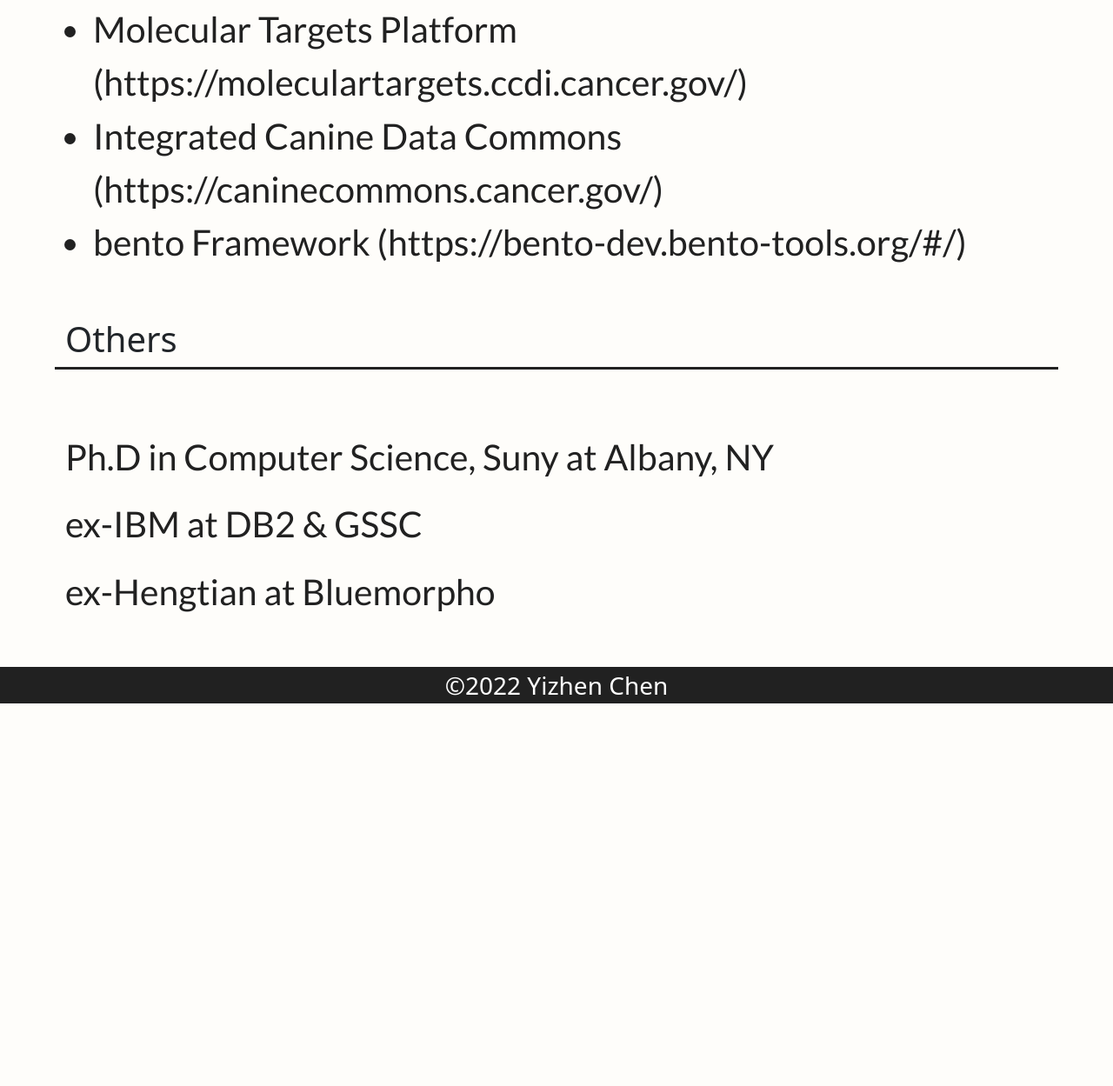
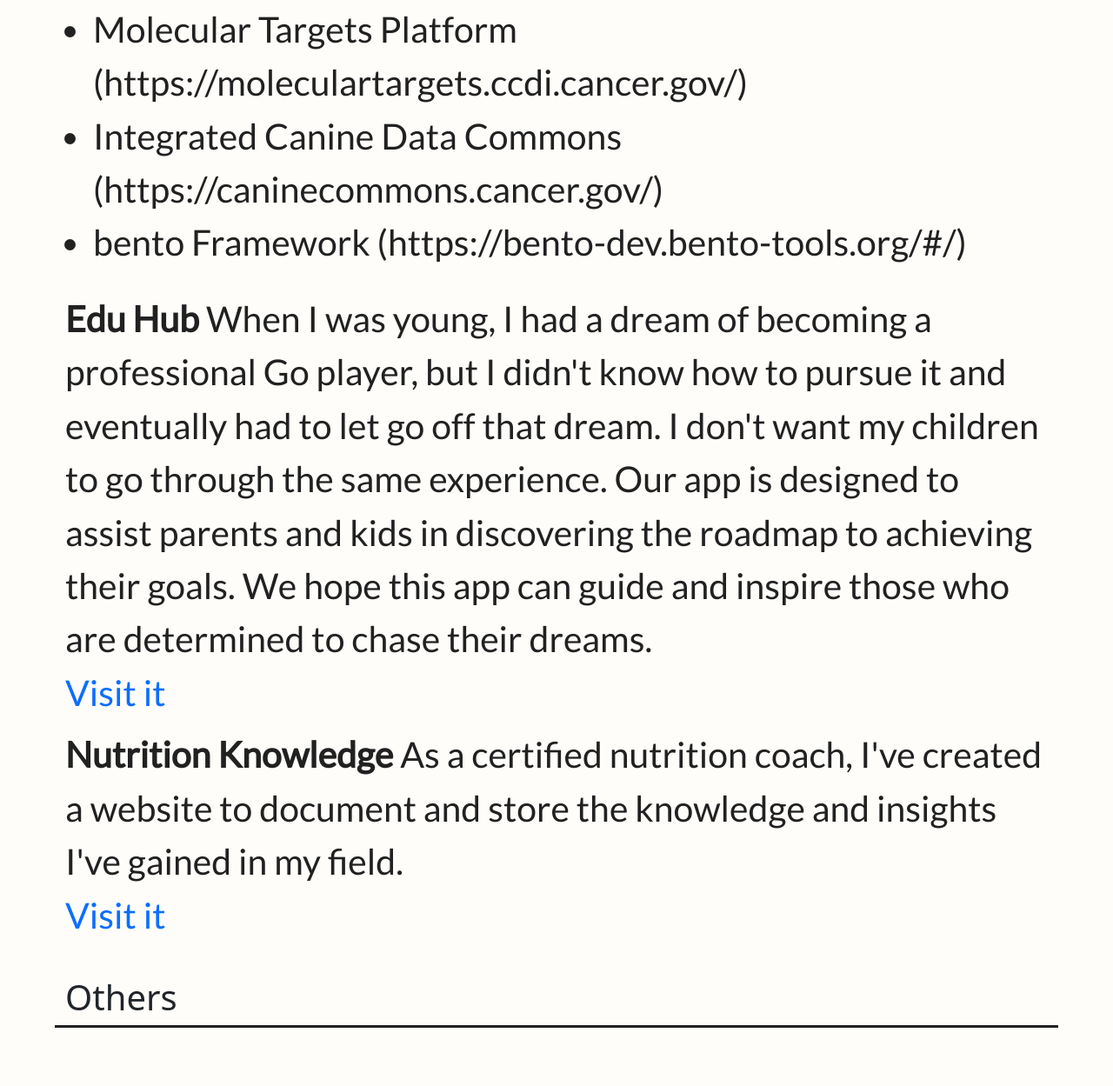
Before and after one commit to jonkiky/home, a plain HTML site: page index.html in a window 1280 px wide. Shown: the part 1910-3159 px from the top of the page at 87% size. Before the commit the page ends 2739 px from the top, so only its background shows below. Drawn offline with nearby package versions, Linux system fonts and the light colour scheme.

Commit message:
Update index.html

```diff
--- a/index.html
+++ b/index.html
@@ -59,7 +59,7 @@
   </div>
   <div class="row ">
     <div class="col text-left margin-tb-30 border-b-line">
-       <h1> Current Works </h1>
+       <h1> Works </h1>
     </div>
   </div>
    <div class="row">
@@ -74,6 +74,26 @@
             <li>Integrated Canine Data Commons (https://caninecommons.cancer.gov/)</li>
             <li>bento Framework (https://bento-dev.bento-tools.org/#/)</li>
         </ul>
+    </div>
+  </div>
+  <div class="row">
+    <div class="col  text-left subTitle">
+      <strong>Edu Hub </strong>
+    When I was young, I had a dream of becoming a professional Go player,
+        but I didn't know how to pursue it and eventually had to let go off that dream.
+        I don't want my children to go through the same experience.
+        Our app is designed to assist parents and kids in discovering the roadmap to achieving their goals.
+        We hope this app can guide and inspire those who are determined to chase their dreams.
+        <br/>
+        <a href="edu.jonkiky.com">Visit it</a>
+    </div>
+  </div>
+  <div class="row">
+    <div class="col  text-left subTitle">
+      <strong>Nutrition Knowledge</strong>
+       As a certified nutrition coach, I've created a website to document and store the knowledge and insights I've gained in my field.
+        <br/>
+        <a href="cnc.jonkiky.com">Visit it</a>
     </div>
   </div>
    <div class="row ">
```
